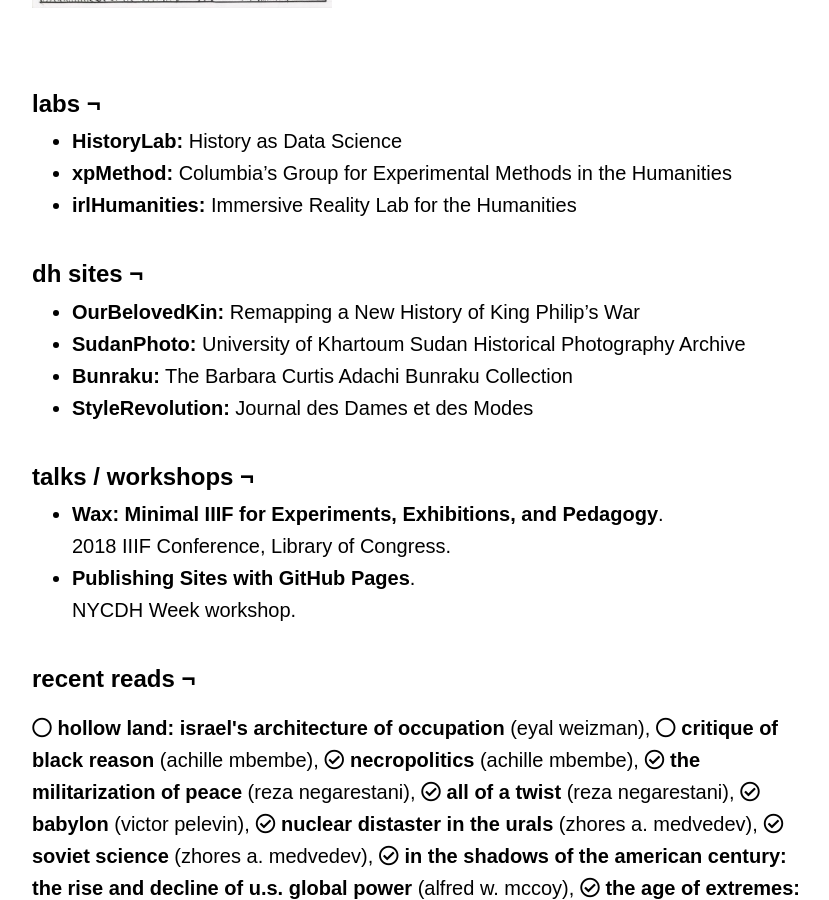
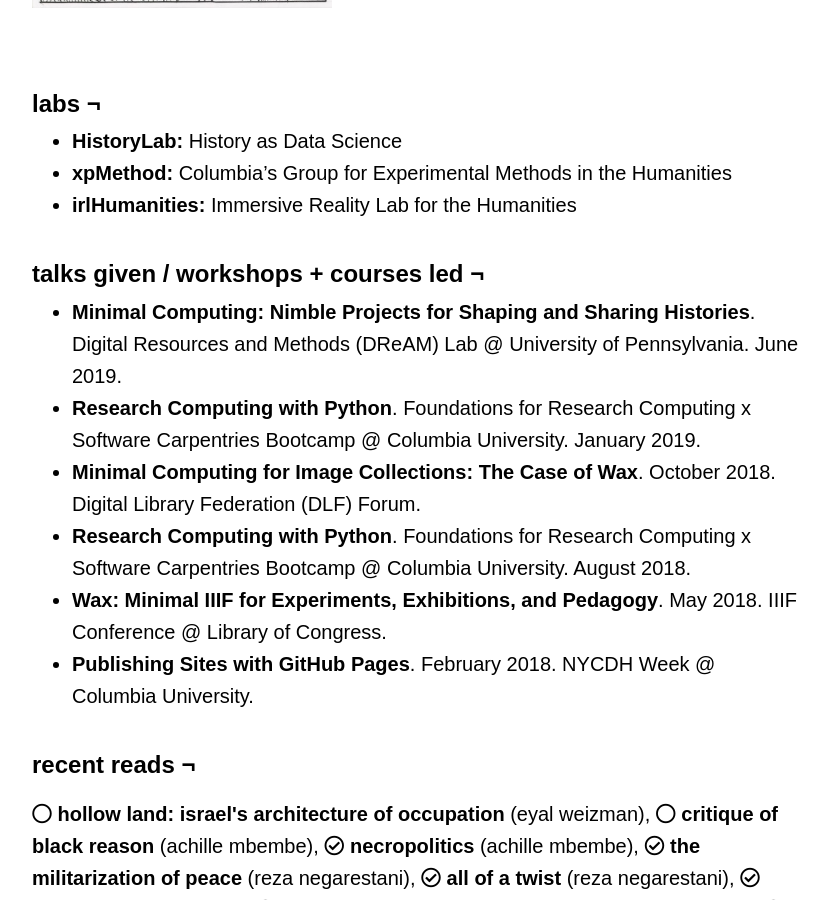
Before and after one commit to mnyrop/marii.info, a Jekyll site: the page built from pages/about.md, in a window 1280 px wide and 900 px high, scrolled down 725 px. Shown: the whole window, without its empty margins (224-1053 px from the left). Built offline with Jekyll 4.4.1, drawn with Linux system fonts in a browser that asks for light colours; nearby versions of some CDN libraries; comment, search, counter and statistics services are not loaded.

Commit message:
update dependencies + workshops

```diff
--- a/pages/about.md
+++ b/pages/about.md
@@ -23,17 +23,14 @@
 - __[xpMethod](http://xpmethod.plaintext.in/):__ Columbia's Group for Experimental Methods in the Humanities
 - __[irlHumanities](http://irlhumanities.org/):__ Immersive Reality Lab for the Humanities
 
-## dh sites ¬
+## talks given / workshops + courses led ¬
 
-- __[OurBelovedKin](http://ourbelovedkin.com/awikhigan/index):__ Remapping a New History of King Philip's War
-- __[SudanPhoto](http://sudanphoto.uofk.edu/):__ University of Khartoum Sudan Historical Photography Archive
-- __[Bunraku](https://bunraku.cul.columbia.edu/):__ The Barbara Curtis Adachi Bunraku Collection
-- __[StyleRevolution](https://stylerevolution.github.io/):__ Journal des Dames et des Modes
-
-## talks / workshops ¬
-
-- __[Wax:  Minimal IIIF  for Experiments, Exhibitions, and Pedagogy](https://slides.com/marii/wax-minimal-iiif-for-experiments-exhibitions-and-pedagogy/)__.<br>2018 IIIF Conference, Library of Congress.
-- __[Publishing Sites with GitHub Pages](/notes/nycdh-2018)__.<br>NYCDH Week workshop.
+- __[Minimal Computing: Nimble Projects for Shaping and Sharing Histories](http://web.sas.upenn.edu/dream-lab/2018/09/14/minimal-computing/)__. Digital Resources and Methods (DReAM) Lab @ University of Pennsylvania. June 2019.
+- __[Research Computing with Python](https://columbiaswc.github.io/2019-01-17-Columbia-Section-3/)__. Foundations for Research Computing x Software Carpentries Bootcamp @ Columbia University. January 2019.
+- __[Minimal Computing for Image Collections: The Case of Wax](https://slides.com/marii/dlf2018-wax/#/)__. October 2018. Digital Library Federation (DLF) Forum.
+- __[Research Computing with Python](https://columbiaswc.github.io/2018-08-27-Columbia-B/)__. Foundations for Research Computing x Software Carpentries Bootcamp @ Columbia University. August 2018.
+- __[Wax:  Minimal IIIF  for Experiments, Exhibitions, and Pedagogy](https://slides.com/marii/wax-minimal-iiif-for-experiments-exhibitions-and-pedagogy/)__. May 2018. IIIF Conference @ Library of Congress.
+- __[Publishing Sites with GitHub Pages](/notes/nycdh-2018)__. February 2018. NYCDH Week @ Columbia University.
 
 
 ## recent reads ¬
```
Also changed, not shown: Gemfile.lock.
